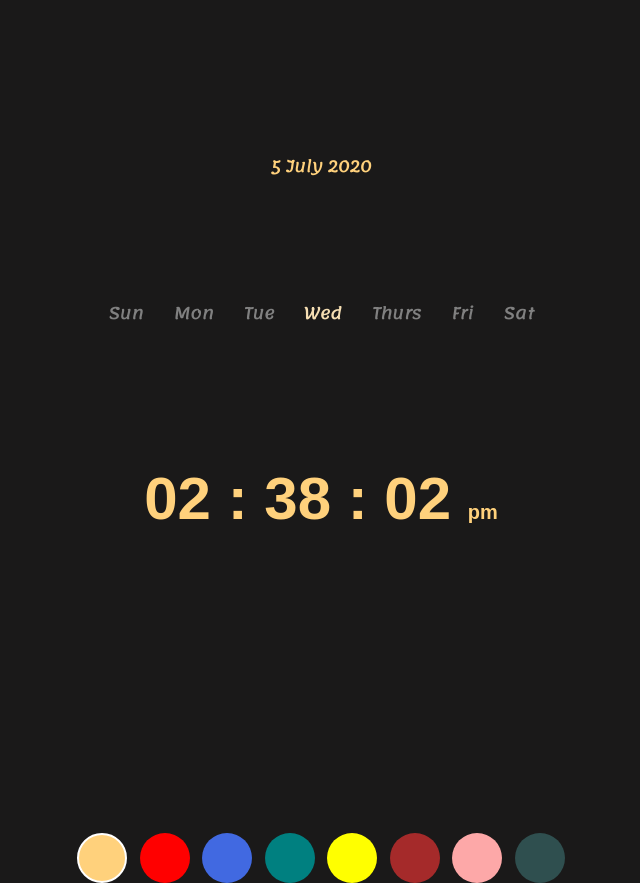
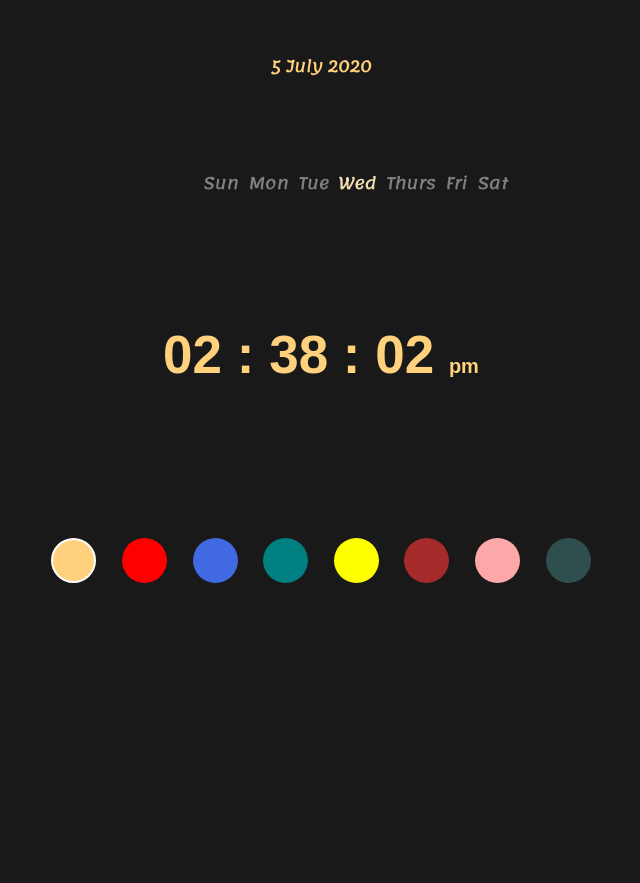
Before and after one commit to kaustavy2k/JS-Clock, a plain HTML site: page index.html in a window 1280 px wide. Shown: the whole page, without its empty margins (319-959 px from the left). After the commit the page ends 800 px from the top, so only its background shows below. Drawn offline with Linux system fonts and the light colour scheme.

Commit message:
basic structural clock done

```diff
--- a/style.css
+++ b/style.css
@@ -15,7 +15,7 @@ html{
     flex-direction: column;
     align-items: center;
     justify-content: center;
-    margin-top: 150px;
+    margin-top: 50px;
 }
 /*--------DAYS---------*/
 #days{
@@ -28,17 +28,17 @@ html{
     color: wheat;
 }
 #days .diff-days{
-    margin: 15px;
+    margin: 2%;
 }
 /*--------DATE---------*/
 #date{
-    margin-bottom: 100px;
+    margin-bottom: 80px;
 }
 /*--------TIME---------*/
 #time{
     font-family: sans-serif;
-    margin-bottom: 300px;
-    font-size: 60px;
+    margin-bottom: 140px;
+    font-size: 53px;
 }
 #am-pm{
     display: inline-block;
@@ -48,15 +48,16 @@ html{
 /*--------COLOR---------*/
 #color{
     display: flex;
-    justify-content: space-around;
-    width: 500px;
+    justify-content: center;
+    width: 100%;
 }
 span{
     display: inline-block;
-    height: 50px;
-    width: 50px;
-    border-radius: 50%;
+    height: 45px;
+    width: 45px;
+    border-radius: 100px;
     background-color: green;
+    margin: 1%;
 }
 span:hover{
     cursor: pointer;
```
